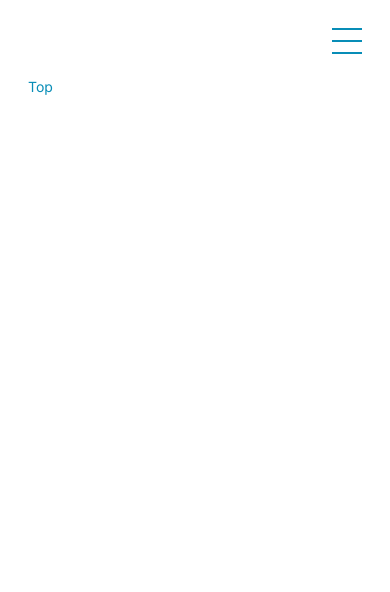
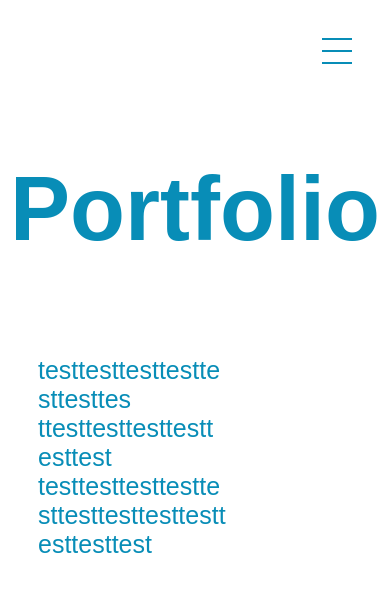
Before and after one commit to r-coney/Portfolio, a Next.js app in the folder app/: page / in a window 390 px wide. Shown: the top 592 px of the page. Built offline with nearby package versions, Linux system fonts and the light colour scheme; a web font is replaced by a local one.

Commit message:
feat: Topコンポーネントを実装

```diff
--- a/app/src/app/globals.css
+++ b/app/src/app/globals.css
@@ -13,10 +13,14 @@ body {
   background: white;
   color: var(--main-color);
   font-size: 1.4rem;
-  padding: 2rem;
+  padding: 3rem;
 }
 
 a {
   text-decoration: none;
   color: var(--main-color);
 }
+
+.section_container {
+  height: 100vh;
+}
--- a/app/src/app/page.tsx
+++ b/app/src/app/page.tsx
@@ -1,8 +1,9 @@
-import Image from "next/image";
-import Top from "@/components/top/Top";
+import Top from "@/components/Top/Top";
 
 export default function Home() {
   return (
+  <div className="section-container">
     <Top />
+  </div>
   );
 }
--- /dev/null
+++ b/app/src/components/top/Top.module.css
@@ -0,0 +1,46 @@
+.title_container {
+  width: 100%;
+  display: flex;
+  justify-content: end;
+  margin-top: 25rem;
+}
+
+.title {
+  display: inline-block;
+  font-family: var(--sub-font);
+  font-size: 20rem;
+  margin: 0;
+}
+
+.text_container {
+  width: 100%;
+  display: flex;
+  justify-content: start;
+  overflow-wrap: anywhere;
+}
+
+.text {
+  font-size: 3rem;
+  font-family: var(--sub-font);
+  display: inline-block;
+}
+
+@media (max-width: 600px) {
+  .title_container {
+    justify-content: center;
+    margin-top: 7rem;
+  }
+
+  .title {
+    font-size: 9rem;
+  }
+
+  .text_container {
+    margin-top: 7rem;
+    width: 60%;
+  }
+
+  .text {
+    font-size: 2.5rem;
+  }
+}
--- a/app/src/components/top/Top.tsx
+++ b/app/src/components/top/Top.tsx
@@ -1,9 +1,23 @@
-import React from 'react'
+import React from "react";
+import styles from "./Top.module.css";
 
 const Top = () => {
   return (
-    <div>Top</div>
-  )
-}
+    <>
+      <div className={styles.title_container}>
+        <h1 className={styles.title}>Portfolio</h1>
+      </div>
+      <div className={styles.text_container}>
+        <p className={styles.text}>
+          testtesttesttesttesttesttes
+          <br />
+          ttesttesttesttesttesttest
+          <br />
+          testtesttesttesttesttesttesttesttesttesttesttest
+        </p>
+      </div>
+    </>
+  );
+};
 
 export default Top;
```
